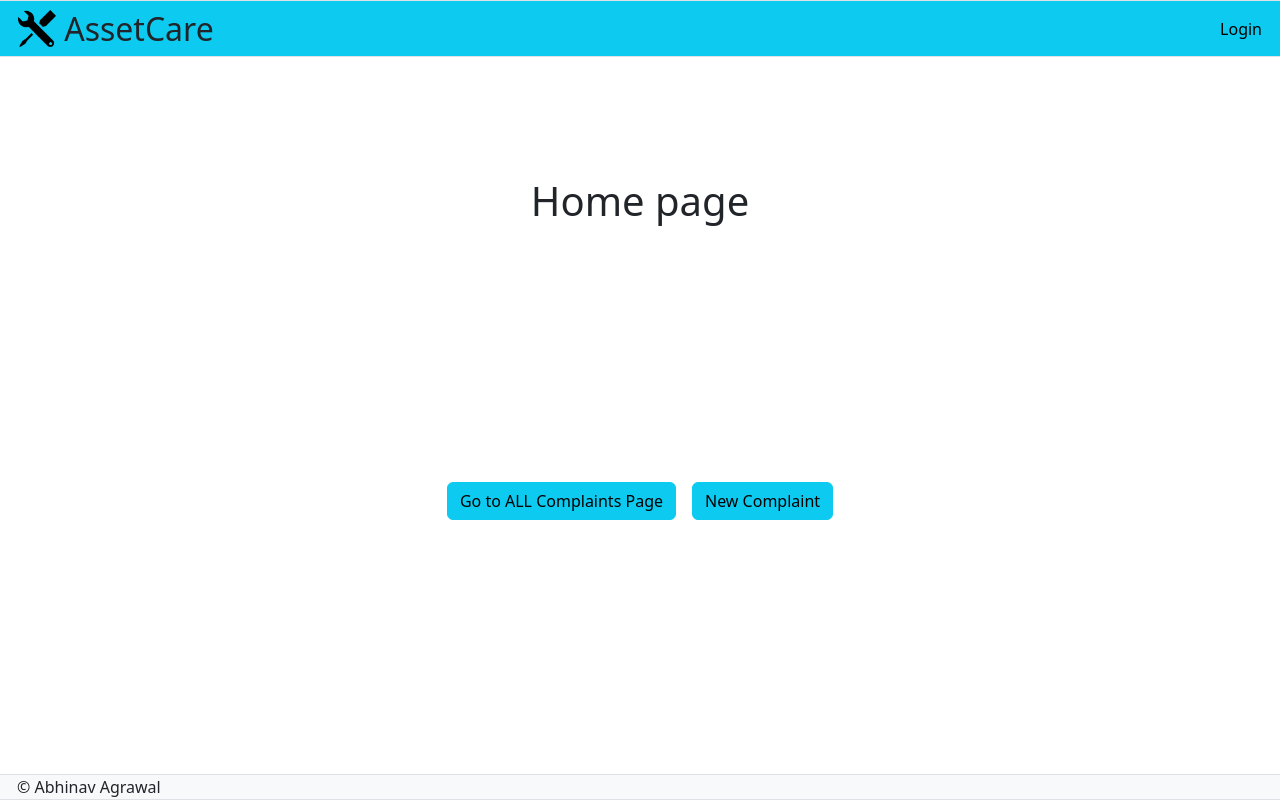
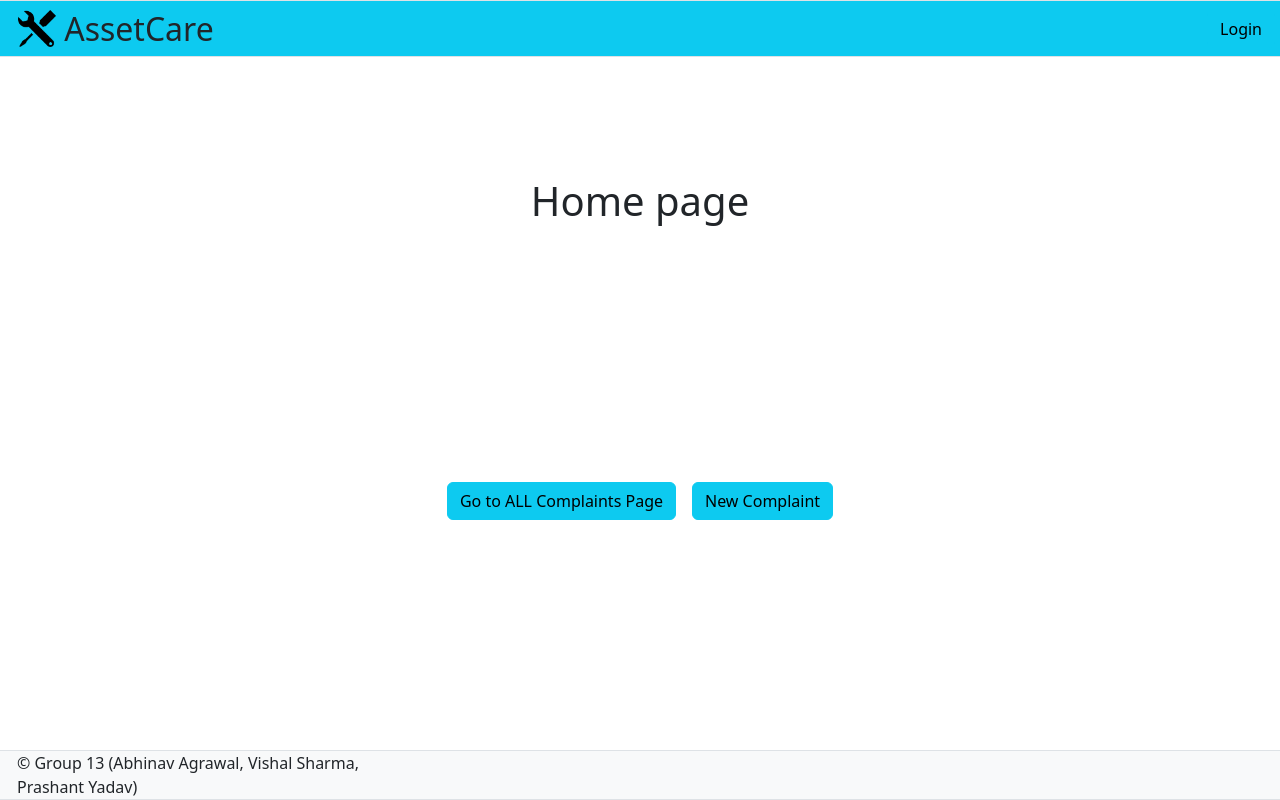
Before and after one commit to abhinavaa01/AssetCare, a Next.js app: page / in a window 1280 px wide. Built offline with nearby package versions, Linux system fonts and the light colour scheme; no server answers.

Commit message:
Footer Updated

```diff
--- a/src/app/Static/Footer.js
+++ b/src/app/Static/Footer.js
@@ -1,7 +1,7 @@
 export default function Footer() {
   return (
     <div className="mt-2 row border fixed-bottom bg-light">
-      <p className="my-auto col-4 ms-3 my-2">© Abhinav Agrawal</p>
+      <p className="my-auto col-4 ms-3 my-2">© Group 13 (Abhinav Agrawal, Vishal Sharma, Prashant Yadav)</p>
     </div>
   );
 }
```
